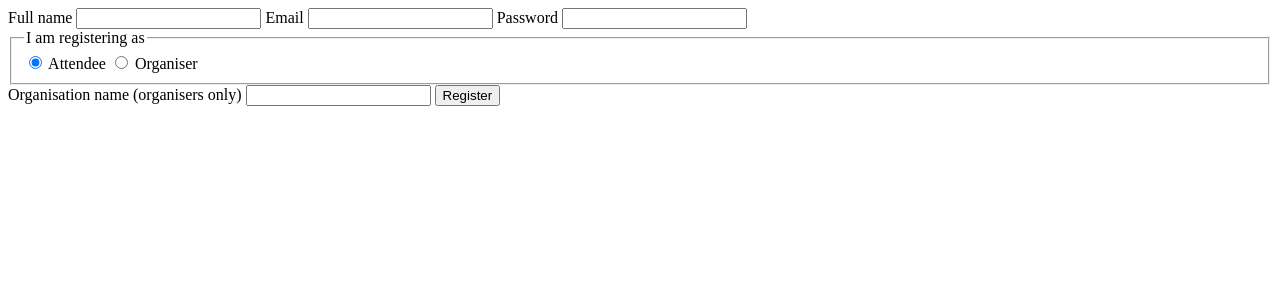
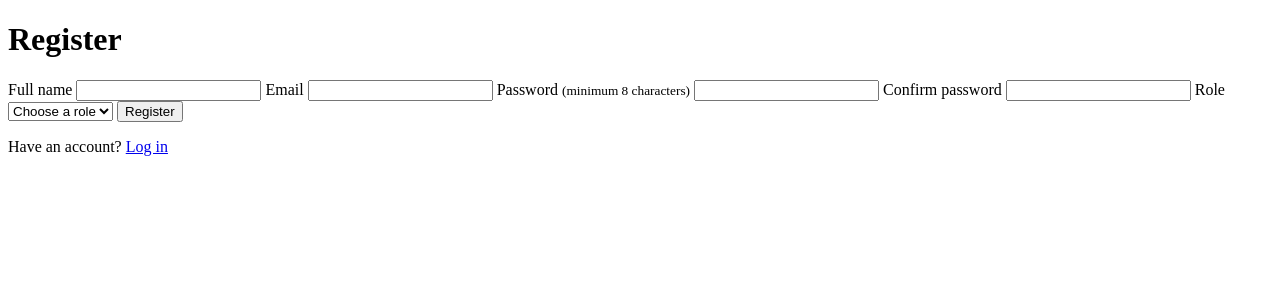
Before and after one commit to haramor-droid/Event-Platform, a PHP site: page /register.php in a window 1280 px wide. Shown: the top 300 px of the page. Run offline with PHP 8.4, Linux system fonts and the light colour scheme; data comes from the database, SQL or seed files in the repository.

Commit message:
updated register
1. Design change to make profile creation easier. By making role a drop down and tags for interests. Also added a confim password
2. Php code needed to accomodate the design, more elseif checks were incorperated, as well as the interest tags were added in the register

```diff
--- a/public/register.php
+++ b/public/register.php
@@ -1,57 +1,82 @@
 <?php
 require_once __DIR__ . '/../config/database.php';
+
+// Categories for the interest chips, in table order (same order everywhere)
+$categories = $pdo->query(
+  'SELECT category_id, name FROM categories WHERE is_active = 1 ORDER BY category_id'
+)->fetchAll();
+$validIds = array_map('intval', array_column($categories, 'category_id'));
 
 $message     = '';
 $fullName    = '';
 $email       = '';
-$accountType = 'attendee';          // NEW: default choice
-$orgName ='';      //New needs to match database
+$accountType = '';
+$orgName     = '';
+$interests   = [];
 
 if ($_SERVER['REQUEST_METHOD'] === 'POST') {
   $fullName    = trim($_POST['full_name'] ?? '');
   $email       = trim($_POST['email'] ?? '');
   $password    = $_POST['password'] ?? '';
-  $accountType = $_POST['account_type'] ?? 'attendee';   // NEW: read from the form
-  $orgName     = trim($_POST['org_name']?? ''); //NEW
+  $confirm     = $_POST['confirm_password'] ?? '';
+  $accountType = $_POST['account_type'] ?? '';
+  $orgName     = trim($_POST['org_name'] ?? '');
+
+  // Keep only real category IDs
+  $interests = array_map('intval', (array) ($_POST['interests'] ?? []));
+  $interests = array_values(array_unique(array_intersect($interests, $validIds)));
 
   if ($fullName === '' || mb_strlen($fullName) > 255) {
     $message = 'Please enter your full name.';
   } elseif (!filter_var($email, FILTER_VALIDATE_EMAIL) || mb_strlen($email) > 100) {
-    $message = 'Invalid email (max 100 characters).';
-  } elseif (strlen($password) < 8 || strlen($password) > 72) {
-    $message = 'Password must be 8 to 72 characters.';
-  } elseif (!in_array($accountType, ['attendee', 'organiser'], true)) {   // NEW: the elseif
-    $message = 'Please choose a valid account type.';
-  } elseif($accountType === 'orgganiser'
-                                     && ($orgName === '' || mb_strlen($orgName)>150)) {
-                        $message = 'Organisers must enter an organisation name (max 150 characters).';
-                                     }// New
+    $message = 'Invalid email (max 100 characters).';}
+  elseif (strlen($password) < 8 ){
+  $message = 'Password must be at least 8 characters.';
+}
+  elseif(strlen($password)>72){
+    $message = 'Password must not be greater 72 characters';}
 
-  else {
+   elseif ($password !== $confirm) {
+    $message = 'Passwords do not match.';
+  } elseif (!in_array($accountType, ['attendee', 'organiser'], true)) {
+    $message = 'Please choose a role.';
+  } elseif ($accountType === 'organiser'
+            && ($orgName === '' || mb_strlen($orgName) > 150)) {
+    $message = 'Organisers must enter an organisation name (max 150 characters).';
+  } else {
     $hash = password_hash($password, PASSWORD_DEFAULT);
 
     try {
-      $pdo->beginTransaction();                                          // NEW
+      $pdo->beginTransaction();
 
       $stmt = $pdo->prepare(
         'INSERT INTO users (email, full_name, password_hash, role) VALUES (?, ?, ?, ?)'
       );
-      $stmt->execute([$email, $fullName, $hash, $accountType]);          // CHANGED: role added
+      $stmt->execute([$email, $fullName, $hash, $accountType]);
+      $userId = (int) $pdo->lastInsertId();
 
-      if ($accountType === 'organiser') {                                // NEW
-        $userId = (int) $pdo->lastInsertId();
-        $stmt = $pdo->prepare('INSERT INTO organiser_profiles (user_id, org_name) VALUES (?,?)');// Changed
-        $stmt->execute([$userId,$orgName]);
+      if ($accountType === 'organiser') {
+        $stmt = $pdo->prepare(
+          'INSERT INTO organiser_profiles (user_id, org_name) VALUES (?, ?)'
+        );
+        $stmt->execute([$userId, $orgName]);
+      } elseif ($interests) {
+        $stmt = $pdo->prepare(
+          'INSERT INTO user_interests (user_id, category_id) VALUES (?, ?)'
+        );
+        foreach ($interests as $categoryId) {
+          $stmt->execute([$userId, $categoryId]);
+        }
       }
 
-      $pdo->commit();                                                    // NEW
+      $pdo->commit();
       header('Location: login.php?registered=1');
       exit;
     } catch (PDOException $e) {
-      if ($pdo->inTransaction()) {                                       // NEW
+      if ($pdo->inTransaction()) {
         $pdo->rollBack();
       }
-      if ((int) $e->errorInfo[1] === 1062) {
+      if ((int) $e->errorInfo[1] === 1062) {      // duplicate email only
         $message = 'That email is already registered.';
       } else {
         throw $e;
@@ -68,6 +93,8 @@ if ($_SERVER['REQUEST_METHOD'] === 'POST') {
   <title>Register</title>
 </head>
 <body>
+  <h1>Register</h1>
+
   <?php if ($message): ?><p><?= htmlspecialchars($message) ?></p><?php endif; ?>
 
   <form method="post">
@@ -79,24 +106,59 @@ if ($_SERVER['REQUEST_METHOD'] === 'POST') {
     <input type="email" id="email" name="email" maxlength="100"
            autocomplete="email" required value="<?= htmlspecialchars($email) ?>">
 
-    <label for="password">Password</label>
-    <input type="password" id="password" name="password" minlength="8"
-           maxlength="72" autocomplete="new-password" required>
+    <label for="password">Password <small>(minimum 8 characters)</small></label>
+    <input type="password" id="password" name="password" minlength="8" maxlength="72"
+           autocomplete="new-password" aria-describedby="pw-hint" required>
 
-    <!-- NEW: account type choice -->
-    <fieldset>
-      <legend>I am registering as</legend>
-      <label><input type="radio" name="account_type" value="attendee"
-             <?= $accountType === 'attendee' ? 'checked' : '' ?>> Attendee</label>
-      <label><input type="radio" name="account_type" value="organiser"
-             <?= $accountType === 'organiser' ? 'checked' : '' ?>> Organiser</label>
+    <label for="confirm_password">Confirm password</label>
+    <input type="password" id="confirm_password" name="confirm_password"
+           minlength="8" maxlength="72" autocomplete="new-password" required>
+
+    <label for="account_type">Role</label>
+    <select id="account_type" name="account_type" required>
+      <option value="">Choose a role</option>
+      <option value="attendee" <?= $accountType === 'attendee' ? 'selected' : '' ?>>Attendee</option>
+      <option value="organiser" <?= $accountType === 'organiser' ? 'selected' : '' ?>>Organiser</option>
+    </select>
+
+    <!-- Shown only for attendees -->
+    <fieldset id="interests-box">
+      <legend>What are you interested in? (pick a few, optional)</legend>
+      <?php foreach ($categories as $c): ?>
+        <label>
+          <input type="checkbox" name="interests[]" value="<?= (int) $c['category_id'] ?>"
+                 <?= in_array((int) $c['category_id'], $interests, true) ? 'checked' : '' ?>>
+          <?= htmlspecialchars($c['name']) ?>
+        </label>
+      <?php endforeach; ?>
     </fieldset>
 
-    <!-- New: This is for the organisers ONLY -->
-     <label for="org_name">Organisation name (organisers only)</label>
-     <input type="text" id ="org_name" name= "org_name" maxlength = "150" value= "<?= htmlspecialchars($orgName) ?>" >
+    <!-- Shown only for organisers -->
+    <div id="org-box">
+      <label for="org_name">Organisation name</label>
+      <input type="text" id="org_name" name="org_name" maxlength="150"
+             value="<?= htmlspecialchars($orgName) ?>">
+    </div>
 
     <button>Register</button>
   </form>
+
+  <p>Have an account? <a href="login.php">Log in</a></p>
+
+  <script>
+    // Show the interests for attendees and the organisation name for organisers.
+    // The server ignores whichever one doesn't apply, so this is only for the layout.
+    var role = document.getElementById('account_type');
+    var interestsBox = document.getElementById('interests-box');
+    var orgBox = document.getElementById('org-box');
+
+    function toggleSections() {
+      interestsBox.hidden = role.value !== 'attendee';
+      orgBox.hidden = role.value !== 'organiser';
+    }
+
+    role.addEventListener('change', toggleSections);
+    toggleSections();
+  </script>
 </body>
 </html>
```
Also changed, not shown: 2 other files.
